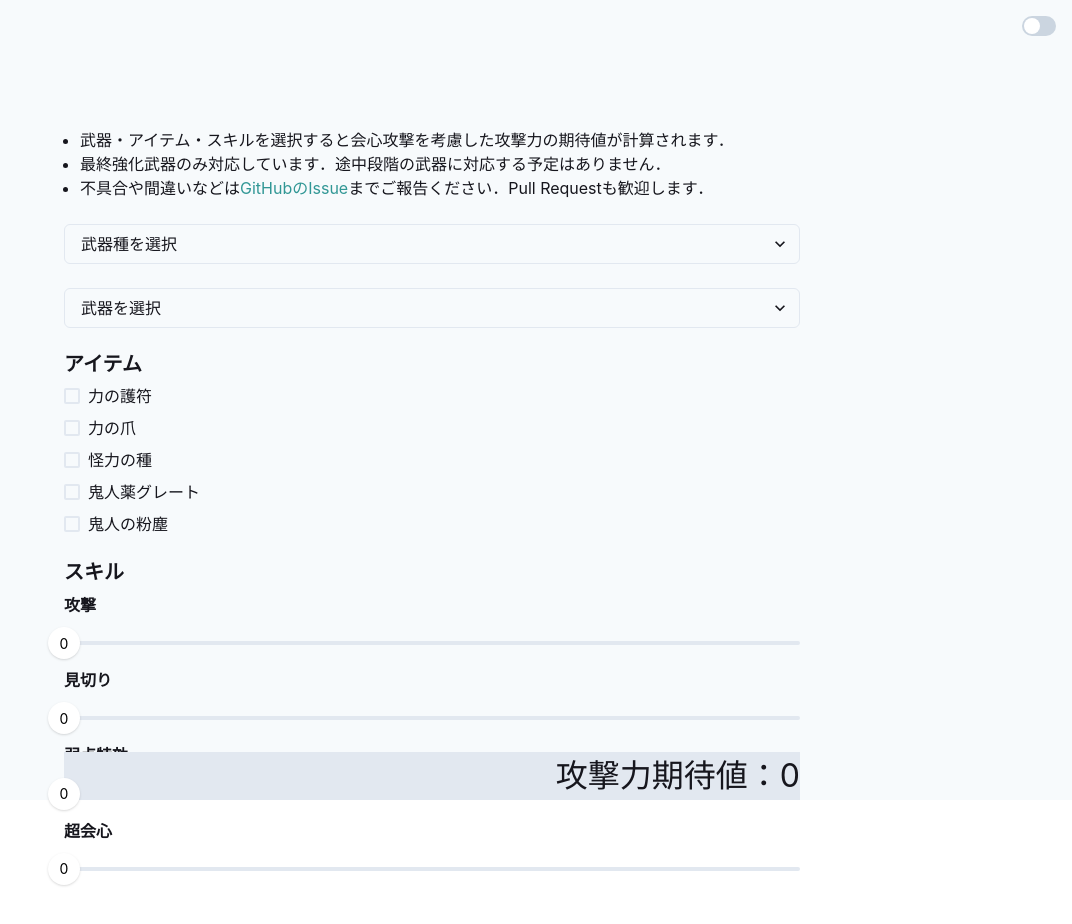
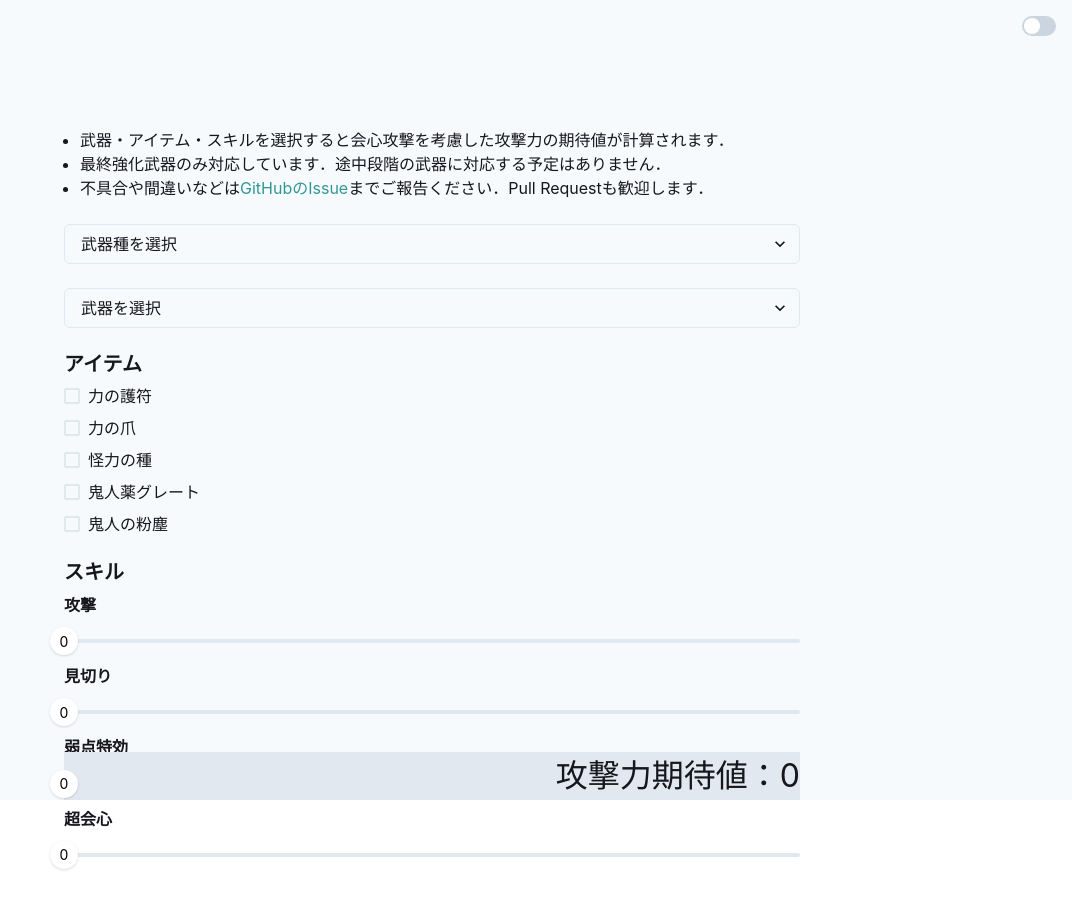
Before and after one commit to yudai-nkt/mhrise-mean-weapon-attack, a Next.js app: page / in a window 1280 px wide. Shown: the top 924 px of the page, without its empty margins (208-1280 px from the left). Built offline with nearby package versions, Linux system fonts and the light colour scheme.

Commit message:
chore: adjust size of slider thumb

```diff
--- a/src/pages/index.tsx
+++ b/src/pages/index.tsx
@@ -137,7 +137,7 @@ const Index = (): JSX.Element => {
                 </SliderTrack>
                 <SliderThumb
                   fontSize="sm"
-                  boxSize="32px"
+                  boxSize="28px"
                   // chilren prop is handy in this case because the level display
                   // automatically follows the position of the parent slider thumb.
                   // eslint-disable-next-line react/no-children-prop
```
